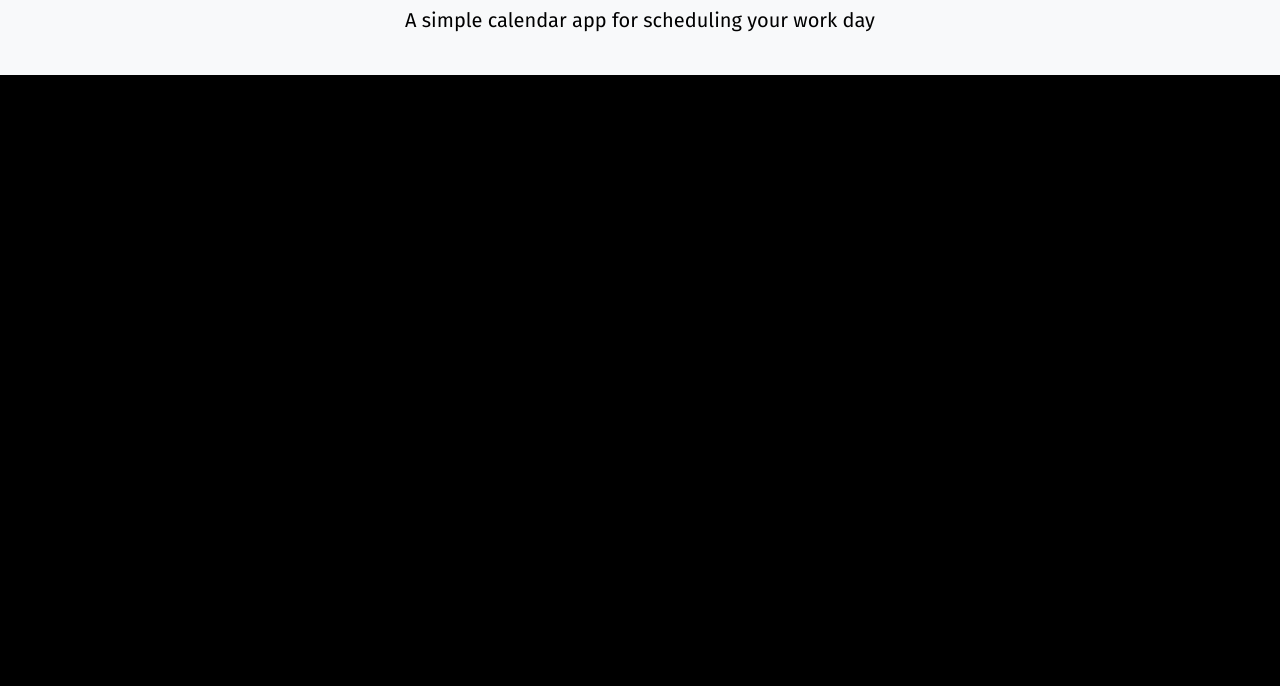
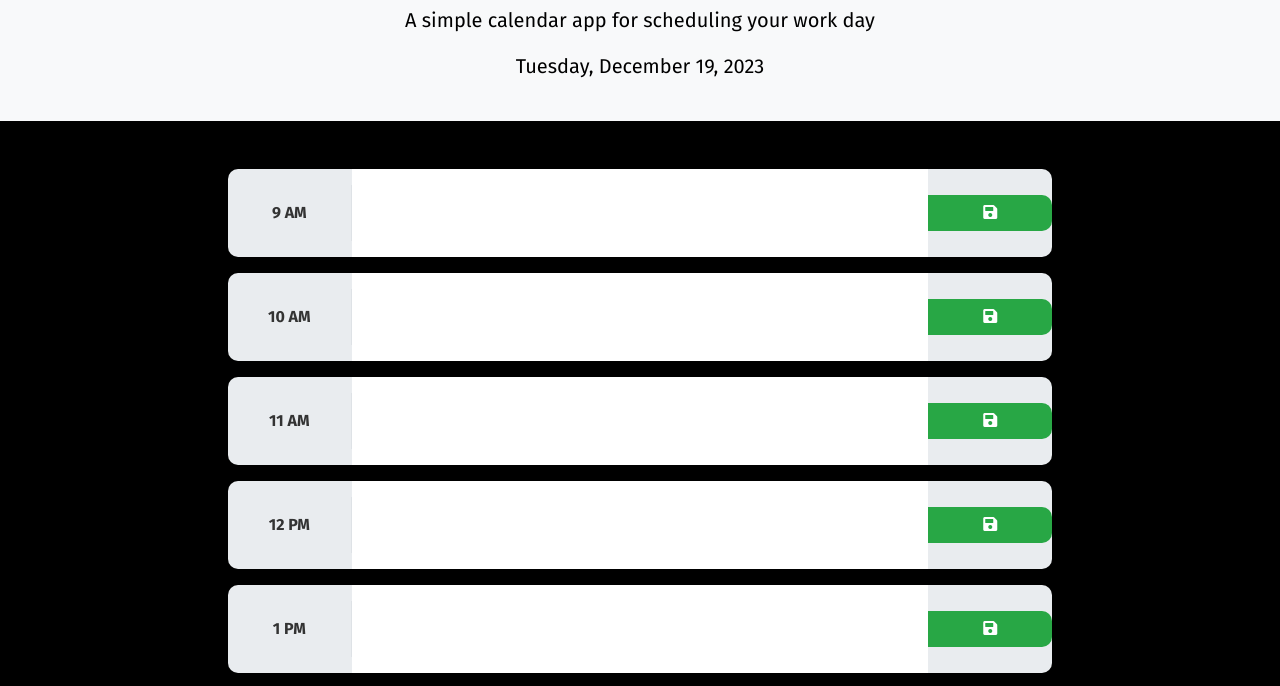
Before and after one commit to JerryChowMX/Challenge-Week-5, a plain HTML site: page index.html in a window 1280 px wide. Shown: the part 104-790 px from the top of the page. Drawn offline with nearby package versions, Linux system fonts and the light colour scheme; files that its build step writes are made by us from their sources.

Commit message:
Tomfoolery corrected

```diff
--- a/index.html
+++ b/index.html
@@ -8,7 +8,7 @@
   <link href="https://cdn.jsdelivr.net/npm/bootstrap@5.1.3/dist/css/bootstrap.min.css" rel="stylesheet">
   <link rel="stylesheet" href="https://use.fontawesome.com/releases/v5.8.1/css/all.css">
   <link href="https://fonts.googleapis.com/css2?family=Fira+Sans:wght@400;700&display=swap" rel="stylesheet">
-  <link rel="stylesheet" href="style.css">
+  <link rel="stylesheet" href="Code/style.css">
   <title>Work Day Scheduler</title>
 </head>
 
@@ -25,7 +25,7 @@
 
   <script src="https://cdnjs.cloudflare.com/ajax/libs/jquery/3.2.1/jquery.min.js"></script>
   <script src="https://cdn.jsdelivr.net/npm/dayjs@1.11.3/dayjs.min.js"></script>
-  <script src="script.js"></script>
+  <script src="./Code/script.js"></script>
 </body>
 
 </html>
```
